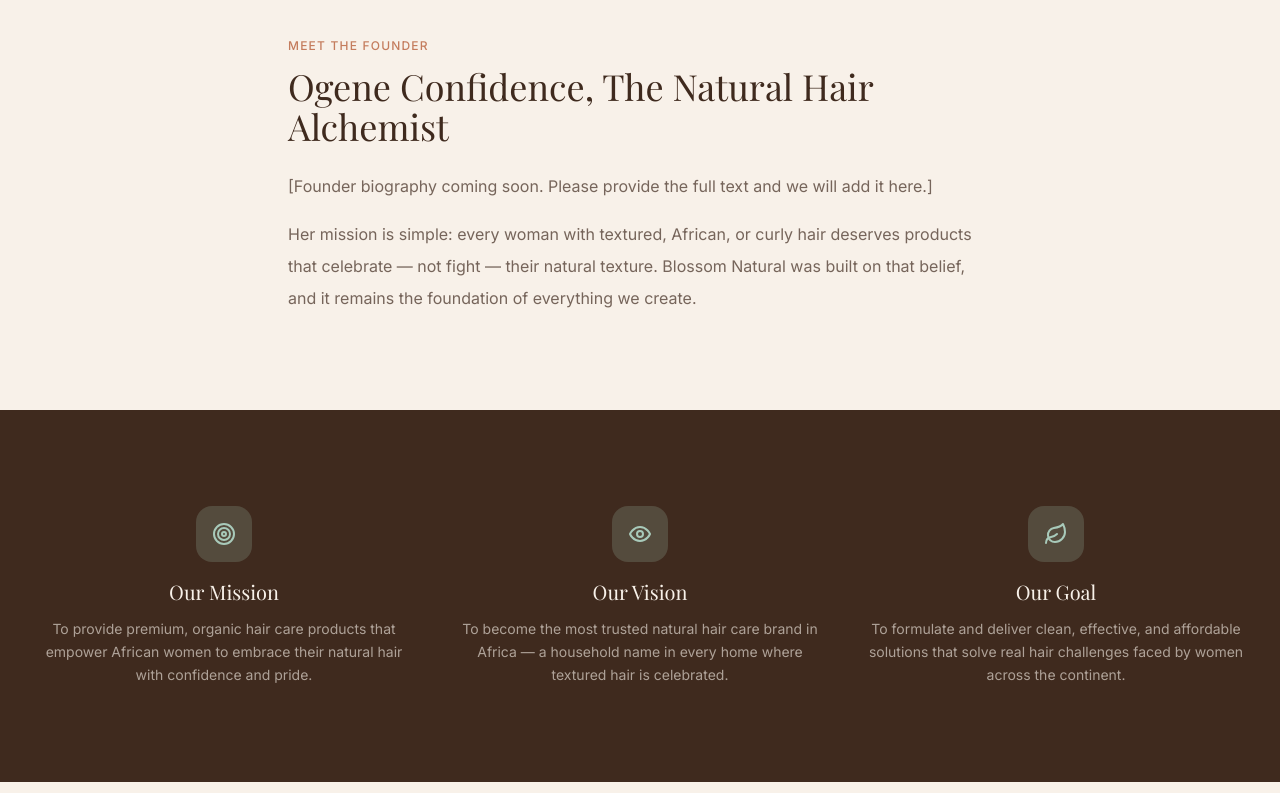
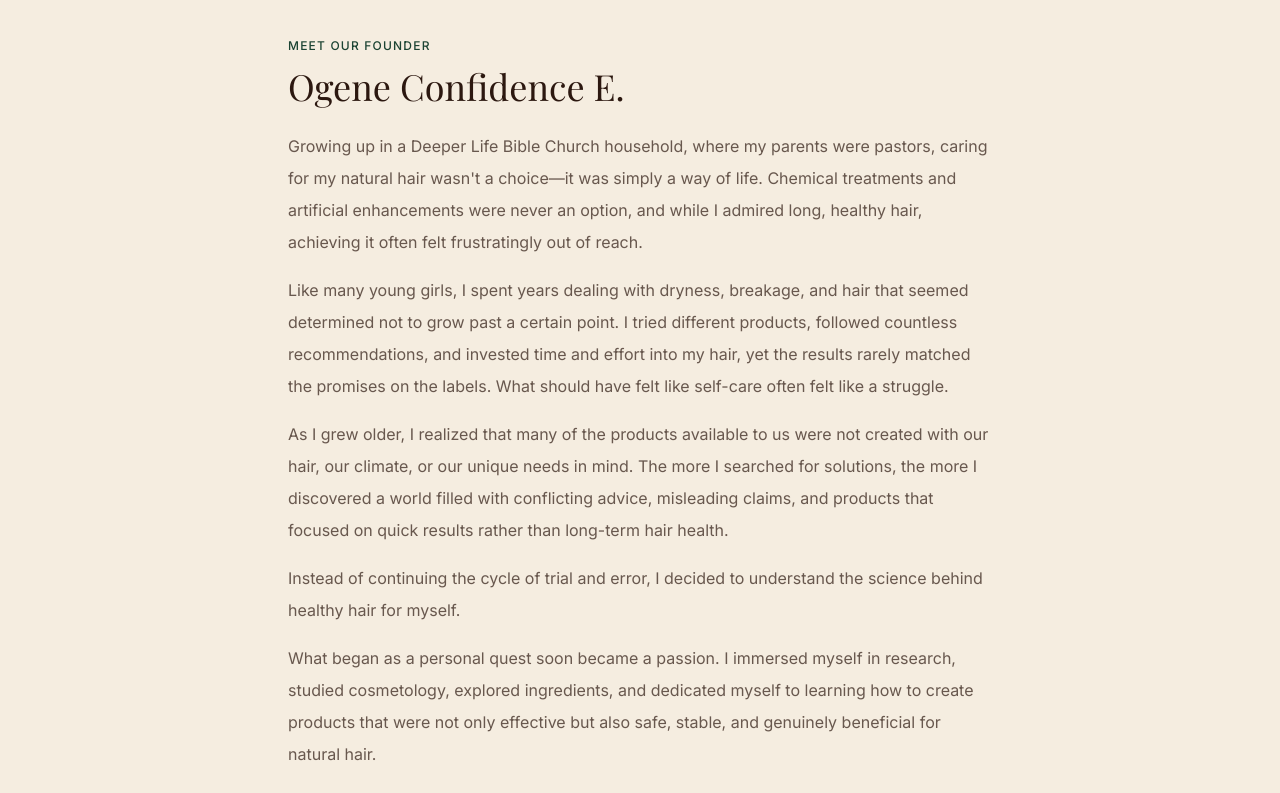
Before and after one commit to Tee-hopex/Blossom-Natural, a React (Vite) app: page /about in a window 1280 px wide. Shown: the part 1060-1853 px from the top of the page. Built offline with nearby package versions, Linux system fonts and the light colour scheme; a web font is replaced by a local one.

Commit message:
seeded new products and changed initial theme to company's theme

```diff
--- a/src/components/layout/Header.tsx
+++ b/src/components/layout/Header.tsx
@@ -35,7 +35,7 @@
       <div className="container-custom flex items-center justify-between h-16 md:h-20">
         {/* Logo */}
         <Link to="/" className="flex items-center gap-2 group">
-          <Leaf className="h-6 w-6 text-sage group-hover:text-terracotta transition-colors" />
+          <Leaf className="h-6 w-6 text-terracotta group-hover:text-sage transition-colors" />
           <span className="font-heading text-xl md:text-2xl text-brown font-semibold tracking-wide">
             Blossom Natural
           </span>
@@ -110,7 +110,7 @@
                   className={({ isActive }) =>
                     `px-4 py-3 rounded-xl font-body font-medium text-sm transition-colors ${
                       isActive
-                        ? 'bg-sage/20 text-terracotta'
+                        ? 'bg-terracotta/10 text-terracotta'
                         : 'text-brown/70 hover:bg-sage/10 hover:text-brown'
                     }`
                   }
--- a/src/pages/AboutPage.tsx
+++ b/src/pages/AboutPage.tsx
@@ -73,20 +73,41 @@
       {/* Founder Bio */}
       <section className="section bg-cream">
         <div className="container-custom max-w-3xl">
-          <p className="text-terracotta text-xs font-medium uppercase tracking-widest mb-3">Meet the Founder</p>
+          <p className="text-terracotta text-xs font-medium uppercase tracking-widest mb-3">Meet Our Founder</p>
           <h2 className="font-heading text-3xl md:text-4xl text-brown mb-6">
-            {/* Placeholder — you will replace this with the real founder name */}
-            Ogene Confidence, The Natural Hair Alchemist
+            Ogene Confidence E.
           </h2>
           <div className="prose prose-brown max-w-none font-body text-brown/70 leading-loose text-base space-y-4">
             <p>
-              {/* You will provide the full founder biography — paste it here */}
-              [Founder biography coming soon. Please provide the full text and we will add it here.]
+              Growing up in a Deeper Life Bible Church household, where my parents were pastors, caring for my natural hair wasn't a choice—it was simply a way of life. Chemical treatments and artificial enhancements were never an option, and while I admired long, healthy hair, achieving it often felt frustratingly out of reach.
             </p>
             <p>
-              Her mission is simple: every woman with textured, African, or curly hair deserves products that
-              celebrate — not fight — their natural texture. Blossom Natural was built on that belief, and it
-              remains the foundation of everything we create.
+              Like many young girls, I spent years dealing with dryness, breakage, and hair that seemed determined not to grow past a certain point. I tried different products, followed countless recommendations, and invested time and effort into my hair, yet the results rarely matched the promises on the labels. What should have felt like self-care often felt like a struggle.
+            </p>
+            <p>
+              As I grew older, I realized that many of the products available to us were not created with our hair, our climate, or our unique needs in mind. The more I searched for solutions, the more I discovered a world filled with conflicting advice, misleading claims, and products that focused on quick results rather than long-term hair health.
+            </p>
+            <p>
+              Instead of continuing the cycle of trial and error, I decided to understand the science behind healthy hair for myself.
+            </p>
+            <p>
+              What began as a personal quest soon became a passion. I immersed myself in research, studied cosmetology, explored ingredients, and dedicated myself to learning how to create products that were not only effective but also safe, stable, and genuinely beneficial for natural hair.
+            </p>
+            <p>
+              The transformation in my own hair was remarkable. It became healthier, stronger, softer, and easier to manage. More importantly, it gave me confidence. Friends and family began asking what I was using, and before long, I found myself helping other women who were facing the same frustrations I once experienced.
+            </p>
+            <p>
+              That journey became Blossom Natural.
+            </p>
+            <p>
+              Today, Blossom Natural is more than a haircare brand. It is a commitment to helping women care for their hair with confidence through thoughtfully formulated products, practical education, and routines designed for real, lasting results.
+            </p>
+            <p>
+              Because healthy hair shouldn't feel like a burden. It should feel achievable, enjoyable, and natural.
+            </p>
+            <p className="font-heading italic text-brown font-semibold mt-6">
+              — Ogene Confidence E.<br />
+              <span className="text-sm font-body font-normal text-brown/60">Founder, Blossom Natural</span>
             </p>
           </div>
         </div>
--- a/src/pages/HomePage.tsx
+++ b/src/pages/HomePage.tsx
@@ -1,11 +1,39 @@
+import { useState, useEffect, useCallback } from 'react';
 import { Link } from 'react-router-dom';
-import { motion } from 'framer-motion';
-import { ArrowRight, Star, Leaf, Droplets, Heart } from 'lucide-react';
+import { motion, AnimatePresence } from 'framer-motion';
+import { ArrowRight, Star, Leaf, Droplets, Heart, ChevronLeft, ChevronRight } from 'lucide-react';
 import { Helmet } from 'react-helmet-async';
 import { useFeaturedProducts } from '@/hooks/useProducts';
 import { useCartStore } from '@/store/cartStore';
 import { Product } from '@/types';
 import LoadingSpinner from '@/components/ui/LoadingSpinner';
+
+const heroSlides = [
+  {
+    id: 1,
+    image: "https://images.unsplash.com/photo-1522337660859-02fbefca4702?auto=format&fit=crop&w=1920&q=85",
+    tag: "Premium Natural Hair Care",
+    headline: "Nourish. Grow.",
+    highlight: "Blossom.",
+    sub: "Handcrafted with organic ingredients specially formulated for textured, African, and curly hair. Your natural hair journey starts here.",
+  },
+  {
+    id: 2,
+    image: "https://images.unsplash.com/photo-1515377905703-c4788e51af15?auto=format&fit=crop&w=1920&q=85",
+    tag: "100% Organic Ingredients",
+    headline: "From Nature to",
+    highlight: "Your Crown.",
+    sub: "We source the finest African botanicals to create formulas that truly penetrate, hydrate, and heal your hair from the roots.",
+  },
+  {
+    id: 3,
+    image: "https://images.unsplash.com/photo-1531123897727-8f129e1bfa82?auto=format&fit=crop&w=1920&q=85",
+    tag: "Clinically Tested",
+    headline: "Real Results,",
+    highlight: "Real Confidence.",
+    sub: "Join thousands of women who have transformed their edges, length, and scalp health with our proven regimens.",
+  }
+];
 
 // ── Product Card ──────────────────────────────────────────────────────────
 function ProductCard({ product }: { product: Product }) {
@@ -109,6 +137,21 @@
 export default function HomePage() {
   const { data, isLoading } = useFeaturedProducts();
 
+  const [currentSlide, setCurrentSlide] = useState(0);
+
+  const nextSlide = useCallback(() => {
+    setCurrentSlide((prev) => (prev + 1) % heroSlides.length);
+  }, []);
+
+  const prevSlide = () => {
+    setCurrentSlide((prev) => (prev - 1 + heroSlides.length) % heroSlides.length);
+  };
+
+  useEffect(() => {
+    const timer = setInterval(nextSlide, 6000);
+    return () => clearInterval(timer);
+  }, [nextSlide]);
+
   return (
     <>
       <Helmet>
@@ -119,59 +162,97 @@
         />
       </Helmet>
 
-      {/* ── Hero ── */}
-      <section className="relative overflow-hidden bg-hero-gradient min-h-[88vh] flex items-center">
-        <div className="container-custom py-12 md:py-20">
-          <div className="max-w-2xl">
-            <motion.p
-              initial={{ opacity: 0, y: 10 }}
-              animate={{ opacity: 1, y: 0 }}
-              transition={{ duration: 0.5 }}
-              className="text-terracotta font-body font-medium text-xs sm:text-sm uppercase tracking-widest mb-3 md:mb-4"
-            >
-              Premium Natural Hair Care
-            </motion.p>
-            <motion.h1
-              initial={{ opacity: 0, y: 20 }}
-              animate={{ opacity: 1, y: 0 }}
-              transition={{ duration: 0.6, delay: 0.1 }}
-              className="font-heading text-3xl sm:text-4xl md:text-5xl lg:text-6xl text-brown leading-tight mb-4 md:mb-6"
-            >
-              Nourish.
+      {/* ── Hero Carousel ── */}
+      <section className="relative overflow-hidden min-h-[88vh] flex items-center bg-brown group">
+        {/* Carousel Backgrounds */}
+        {heroSlides.map((slide, idx) => (
+          <div
+            key={slide.id}
+            className={`absolute inset-0 transition-opacity duration-1000 ease-in-out ${
+              idx === currentSlide ? "opacity-100 z-0" : "opacity-0 z-[-1]"
+            }`}
+            aria-hidden={idx !== currentSlide}
+          >
+            <img
+              src={slide.image}
+              alt="Natural Hair"
+              className="w-full h-full object-cover"
+              style={{
+                transform: idx === currentSlide ? "scale(1)" : "scale(1.05)",
+                transition: "transform 8s ease-out",
+              }}
+            />
+            {/* Soft cream overlay so the dark text remains readable */}
+            <div className="absolute inset-0 bg-cream/85 sm:bg-cream/75 md:bg-gradient-to-r md:from-cream/95 md:via-cream/80 md:to-transparent" />
+          </div>
+        ))}
+
+        <div className="container-custom relative z-10 py-12 md:py-20 w-full">
+          <motion.div
+            key={currentSlide}
+            initial={{ opacity: 0, y: 15 }}
+            animate={{ opacity: 1, y: 0 }}
+            transition={{ duration: 0.6 }}
+            className="max-w-2xl"
+          >
+            <p className="inline-flex items-center gap-2 px-3 py-1 rounded-full bg-sage/20 text-terracotta font-body font-semibold text-[10px] sm:text-xs uppercase tracking-widest mb-4 sm:mb-6">
+              <Leaf className="h-3 w-3" />
+              {heroSlides[currentSlide].tag}
+            </p>
+
+            <h1 className="font-heading text-4xl sm:text-5xl md:text-6xl lg:text-7xl text-brown leading-[1.1] mb-4 md:mb-6">
+              {heroSlides[currentSlide].headline}
               <br />
-              <em className="text-terracotta not-italic">Grow.</em>
-              <br />
-              Blossom.
-            </motion.h1>
-            <motion.p
-              initial={{ opacity: 0, y: 20 }}
-              animate={{ opacity: 1, y: 0 }}
-              transition={{ duration: 0.6, delay: 0.2 }}
-              className="font-body text-brown/70 text-base sm:text-lg leading-relaxed mb-6 md:mb-10 max-w-xl"
-            >
-              Handcrafted with organic ingredients specially formulated for textured,
-              African, and curly hair. Your natural hair journey starts here.
-            </motion.p>
-            <motion.div
-              initial={{ opacity: 0, y: 20 }}
-              animate={{ opacity: 1, y: 0 }}
-              transition={{ duration: 0.5, delay: 0.3 }}
-              className="flex flex-col sm:flex-row gap-3 sm:gap-4"
-            >
-              <Link to="/shop" className="btn-primary text-sm sm:text-base px-6 sm:px-8 py-3 sm:py-4 text-center">
-                Shop Now
+              <em className="text-terracotta not-italic">{heroSlides[currentSlide].highlight}</em>
+            </h1>
+
+            <p className="font-body text-brown/80 text-base sm:text-lg leading-relaxed mb-8 md:mb-10 max-w-xl">
+              {heroSlides[currentSlide].sub}
+            </p>
+
+            <div className="flex flex-col sm:flex-row gap-3 sm:gap-4">
+              <Link to="/shop" className="btn-primary text-sm sm:text-base px-6 sm:px-8 py-3 sm:py-4 text-center shadow-lg shadow-terracotta/20">
+                Shop Collection
                 <ArrowRight className="h-4 w-4" />
               </Link>
-              <Link to="/about" className="btn-secondary text-sm sm:text-base px-6 sm:px-8 py-3 sm:py-4 text-center">
+              <Link to="/about" className="btn-secondary text-sm sm:text-base px-6 sm:px-8 py-3 sm:py-4 text-center bg-cream/40 backdrop-blur-sm border-terracotta/50">
                 Our Story
               </Link>
-            </motion.div>
-          </div>
+            </div>
+          </motion.div>
         </div>
 
-        {/* Decorative blobs */}
-        <div className="absolute -bottom-20 -right-20 w-80 h-80 bg-sage/20 rounded-full blur-3xl pointer-events-none" />
-        <div className="absolute top-10 right-10 w-40 h-40 bg-terracotta/10 rounded-full blur-2xl pointer-events-none" />
+        {/* Carousel Controls */}
+        <button
+          onClick={prevSlide}
+          className="absolute left-3 sm:left-6 top-1/2 -translate-y-1/2 z-20 p-2 sm:p-3 rounded-full bg-cream/60 backdrop-blur text-brown hover:bg-cream transition-all opacity-0 group-hover:opacity-100 disabled:opacity-0 focus:opacity-100"
+          aria-label="Previous slide"
+        >
+          <ChevronLeft className="w-5 h-5 sm:w-6 sm:h-6" />
+        </button>
+        <button
+          onClick={nextSlide}
+          className="absolute right-3 sm:right-6 top-1/2 -translate-y-1/2 z-20 p-2 sm:p-3 rounded-full bg-cream/60 backdrop-blur text-brown hover:bg-cream transition-all opacity-0 group-hover:opacity-100 disabled:opacity-0 focus:opacity-100"
+          aria-label="Next slide"
+        >
+          <ChevronRight className="w-5 h-5 sm:w-6 sm:h-6" />
+        </button>
+
+        {/* Indicators */}
+        <div className="absolute bottom-6 sm:bottom-10 left-1/2 -translate-x-1/2 z-20 flex items-center gap-2">
+          {heroSlides.map((_, idx) => (
+            <button
+              key={idx}
+              onClick={() => setCurrentSlide(idx)}
+              aria-label={`Go to slide ${idx + 1}`}
+              className={`transition-all duration-300 rounded-full ${
+                idx === currentSlide
+                  ? "w-8 h-2 bg-terracotta"
+                  : "w-2 h-2 bg-brown/30 hover:bg-brown/50"
+              }`}
+            />
+          ))}
+        </div>
       </section>
 
       {/* ── Features strip ── */}
--- a/src/styles/globals.css
+++ b/src/styles/globals.css
@@ -4,11 +4,11 @@
 
 @layer base {
   :root {
-    --color-sage: #A8CABA;
-    --color-cream: #F8F1E9;
-    --color-terracotta: #C47C5D;
-    --color-gold: #E8C39E;
-    --color-brown: #3F2A1E;
+    --color-sage: #6B7D2B;
+    --color-cream: #F5EDE0;
+    --color-terracotta: #1B4332;
+    --color-gold: #C4913C;
+    --color-brown: #2C1810;
   }
 
   html {
@@ -31,7 +31,7 @@
   }
 
   .btn-primary {
-    @apply btn bg-terracotta text-white hover:bg-terracotta-dark focus:ring-terracotta;
+    @apply btn bg-terracotta text-white hover:bg-terracotta-light focus:ring-terracotta;
   }
 
   .btn-secondary {
@@ -39,7 +39,7 @@
   }
 
   .btn-sage {
-    @apply btn bg-sage text-brown hover:bg-sage-dark focus:ring-sage;
+    @apply btn bg-sage text-white hover:bg-sage-dark focus:ring-sage;
   }
 
   /* Card base */
--- a/src/types/index.ts
+++ b/src/types/index.ts
@@ -35,6 +35,10 @@
   description: string;
   benefits: string[];
   ingredients: string[];
+  suitableFor?: string[];
+  freeFrom?: string[];
+  warning?: string;
+  faqs?: { question: string; answer: string }[];
   usage?: string;
   images: string[];
   stock: number;
--- a/tailwind.config.ts
+++ b/tailwind.config.ts
@@ -6,26 +6,26 @@
     extend: {
       colors: {
         sage: {
-          DEFAULT: '#A8CABA',
-          light: '#C5DDD1',
-          dark: '#7BA898',
+          DEFAULT: '#6B7D2B',
+          light: '#8A9D4A',
+          dark: '#556420',
         },
         cream: {
-          DEFAULT: '#F8F1E9',
-          dark: '#EDE3D6',
+          DEFAULT: '#F5EDE0',
+          dark: '#E8DDD0',
         },
         terracotta: {
-          DEFAULT: '#C47C5D',
-          light: '#D4967A',
-          dark: '#A86040',
+          DEFAULT: '#1B4332',
+          light: '#2D6A4F',
+          dark: '#143528',
         },
         gold: {
-          DEFAULT: '#E8C39E',
-          dark: '#D4A878',
+          DEFAULT: '#C4913C',
+          dark: '#A67A30',
         },
         brown: {
-          DEFAULT: '#3F2A1E',
-          light: '#5C3E2E',
+          DEFAULT: '#2C1810',
+          light: '#4A3228',
         },
       },
       fontFamily: {
@@ -34,7 +34,7 @@
       },
       backgroundImage: {
         'hero-gradient':
-          'linear-gradient(135deg, rgba(168,202,186,0.9) 0%, rgba(248,241,233,0.8) 50%, rgba(196,124,93,0.15) 100%)',
+          'linear-gradient(135deg, rgba(27,67,50,0.06) 0%, rgba(245,237,224,0.95) 35%, rgba(107,125,43,0.08) 100%)',
       },
       animation: {
         'fade-in': 'fadeIn 0.5s ease-in-out',
```
Also changed, not shown: src/pages/ProductDetailPage.tsx (+66 -8 lines).
